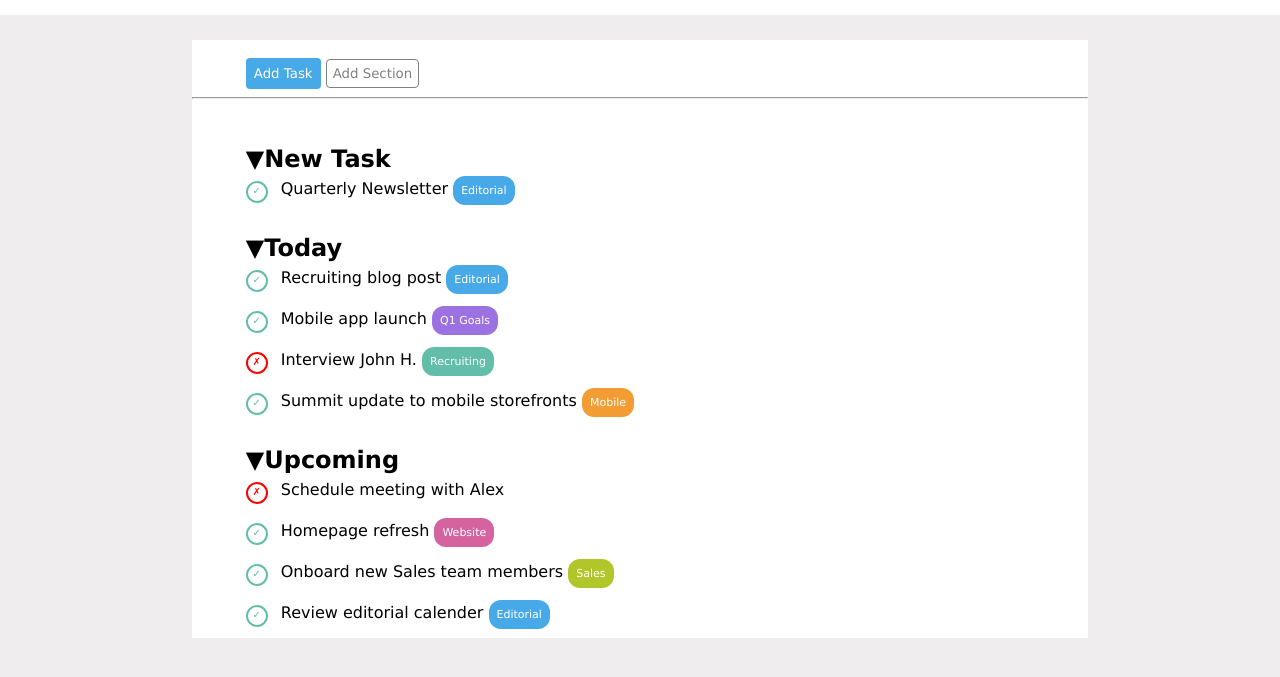
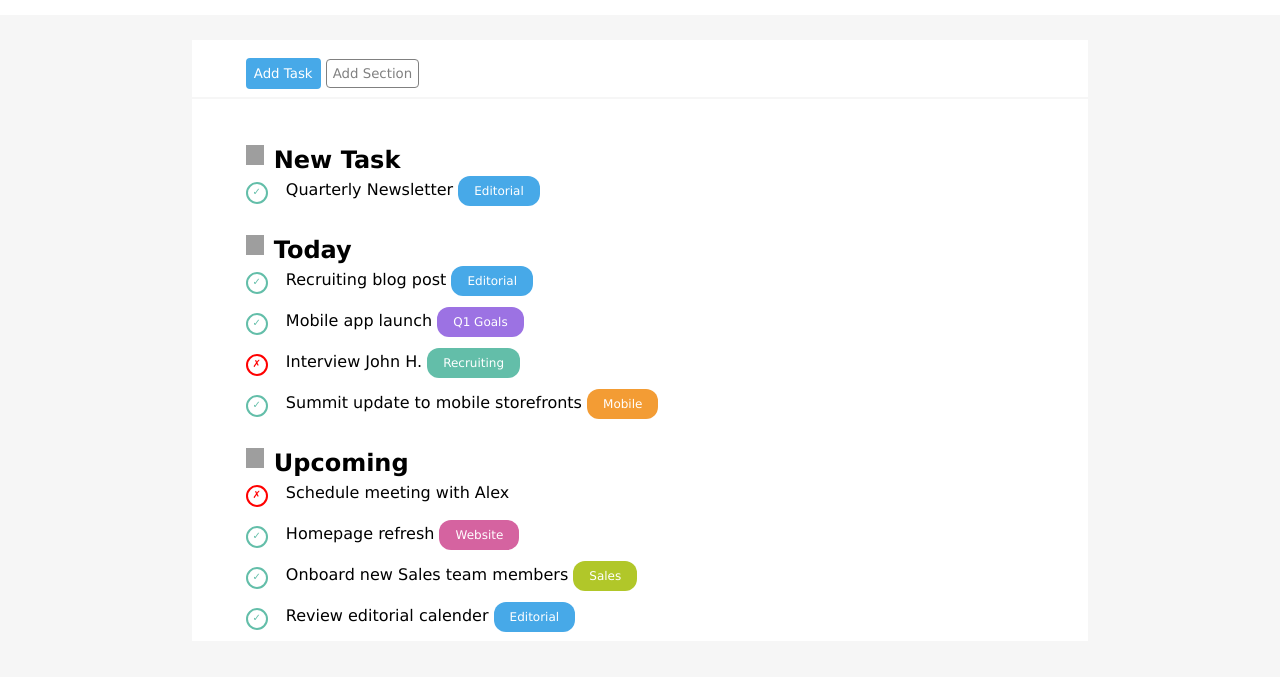
Before and after one commit to misrar09/html-css-toboolist, a plain HTML site: page index.html in a window 1280 px wide. Shown: the part 85-762 px from the top of the page. Drawn offline with Linux system fonts and the light colour scheme; grey boxes are pictures that could not be loaded.

Commit message:
Final Touch

```diff
--- a/css/style.css
+++ b/css/style.css
@@ -1,41 +1,44 @@
-*{
+* {
     font-family: Verdana, Geneva, Tahoma, sans-serif;
 }
 
-body{
-    background-color: rgb(239, 237, 237);
+body {
+    background-color: rgb(246, 246, 246);
     margin: 0;
 }
 
+hr {
+    border: 1px solid rgb(246, 246, 246);
+}
 
-.logo-container{
+.logo-container {
     background-color: white;
     display: flex;
     align-items: center;
 
 }
 
-.logo-container img{
+.logo-container img {
     width: 65px;
     margin-left: 20px;
 
 }
 
-.logo-container h1{
+.logo-container h1 {
     font-size: 40px;
 }
 
-main{
+main {
     margin: 2% 15% 1% 15%;
     background-color: white;
 }
 
-.tasks{
-    padding:2% 4% 0% 6%;
+.tasks {
+    padding: 2% 4% 0% 6%;
 
 }
 
-.b1{
+.b1 {
     color: white;
     background-color: #47A9E8;
     border-radius: 4px;
@@ -44,7 +47,7 @@ main{
 
 }
 
-.b2{
+.b2 {
     color: gray;
     background-color: white;
     border-radius: 4px;
@@ -52,7 +55,7 @@ main{
     padding: 6px;
 }
 
-.check{
+.check {
     display: inline-block;
     width: 14px;
     height: 14px;
@@ -65,7 +68,7 @@ main{
 
 }
 
-.cross{
+.cross {
     display: inline-block;
     width: 14px;
     height: 14px;
@@ -78,56 +81,67 @@ main{
 
 }
 
-p{
+#down {
+    width: 18px;
+    height: 20px;
+    padding-bottom: 3px;
+    margin-right: 10px;
+
+}
+
+
+
+p {
     display: inline-block;
     padding-left: 13px;
     margin-top: 6px;
 }
 
-.tasks h2{
+.tasks h2 {
     margin-bottom: 0;
+
 }
 
-.tag{
+.tag {
 
     color: white;
     border-radius: 12px;
     border: none;
-    padding: 8px;
-    font-size: 11px;
+    padding: 8px 16px;
+    font-size: 12px;
 
 }
 
-.editorial{
+.editorial {
     background-color: #47A9E8;
 }
 
-.goals{
+.goals {
     background-color: #9C72E3;
 }
 
-.today{
+.today {
     padding-top: 0;
 
 }
 
-.recruiting{
+.recruiting {
     background-color: #63BEA9;
 }
 
-.mobile{
+.mobile {
     background-color: #F39C34;
 }
 
-.upcoming{
+.upcoming {
     padding-top: 0;
 
 }
 
-.website{
+.website {
     background-color: #D563A0;
 }
 
-.sales{
+.sales {
     background-color: #B1C729;
 }
--- a/index.html
+++ b/index.html
@@ -1,76 +1,88 @@
 <!DOCTYPE html>
 <html lang="en">
+
 <head>
     <meta charset="UTF-8">
     <meta name="viewport" content="width=device-width, initial-scale=1.0">
     <title>Toboolist</title>
     <link rel="stylesheet" href="./css/style.css">
 </head>
+
 <body>
+    <!-- top cover with logo -->
     <header>
         <div class="logo-container">
             <img src="./img/Logo.png" alt="logo">
             <h1>Toboolist</h1>
         </div>
     </header>
+    <!-- task detail -->
     <main>
         <div class="tasks">
             <button class="b1">Add Task</button>
             <button class="b2">Add Section</button>
         </div>
         <hr>
+    <!-- New task -->
         <div class="tasks new">
-            <h2>&#x25BC;New Task</h2>
-            <span class="check">&check;</span><p>Quarterly Newsletter</p>
+            <h2><img src="https://i.stack.imgur.com/GTmwP.gif" alt="DOWN" id="down">New Task</h2>
+            <span class="check">&check;</span>
+            <p>Quarterly Newsletter</p>
+            <span class="tag editorial">Editorial</span>
+        </div>
+    <!-- todays task -->
+        <div class="tasks today">
+            <h2><img src="https://i.stack.imgur.com/GTmwP.gif" alt="DOWN" id="down">Today</h2>
+            <span class="check">&check;</span>
+            <p>Recruiting blog post</p>
             <span class="tag editorial">Editorial</span>
         </div>
 
         <div class="tasks today">
-            <h2>&#x25BC;Today</h2>
-            <span class="check">&check;</span><p>Recruiting blog post</p>
-            <span class="tag editorial">Editorial</span>
-        </div>
-
-        <div class="tasks today">
-            <span class="check">&check;</span><p>Mobile app launch</p>
+            <span class="check">&check;</span>
+            <p>Mobile app launch</p>
             <span class="tag goals">Q1 Goals</span>
         </div>
 
         <div class="tasks today">
-            <span class="cross">&cross;</span><p>Interview John H.</p>
+            <span class="cross">&cross;</span>
+            <p>Interview John H.</p>
             <span class="tag recruiting">Recruiting</span>
         </div>
 
         <div class="tasks today">
-            <span class="check">&check;</span><p>Summit update to mobile storefronts</p>
+            <span class="check">&check;</span>
+            <p>Summit update to mobile storefronts</p>
             <span class="tag mobile">Mobile</span>
         </div>
 
-
+    <!-- upcoming Task -->
         <div class="tasks upcoming">
-            <h2>&#x25BC;Upcoming</h2>
-            <span class="cross">&cross;</span><p>Schedule meeting with Alex</p>
+            <h2><img src="https://i.stack.imgur.com/GTmwP.gif" alt="DOWN" id="down">Upcoming</h2>
+            <span class="cross">&cross;</span>
+            <p>Schedule meeting with Alex</p>
         </div>
 
         <div class="tasks upcoming">
-            <span class="check">&check;</span><p>Homepage refresh</p>
+            <span class="check">&check;</span>
+            <p>Homepage refresh</p>
             <span class="tag website">Website</span>
         </div>
 
         <div class="tasks upcoming">
-            <span class="check">&check;</span><p>Onboard new Sales team members</p>
+            <span class="check">&check;</span>
+            <p>Onboard new Sales team members</p>
             <span class="tag sales">Sales</span>
         </div>
 
         <div class="tasks upcoming">
-            <span class="check">&check;</span><p>Review editorial calender</p>
+            <span class="check">&check;</span>
+            <p>Review editorial calender</p>
             <span class="tag editorial">Editorial</span>
         </div>
-
-
-
 
     </main>
 
 </body>
+
 </html>
```
